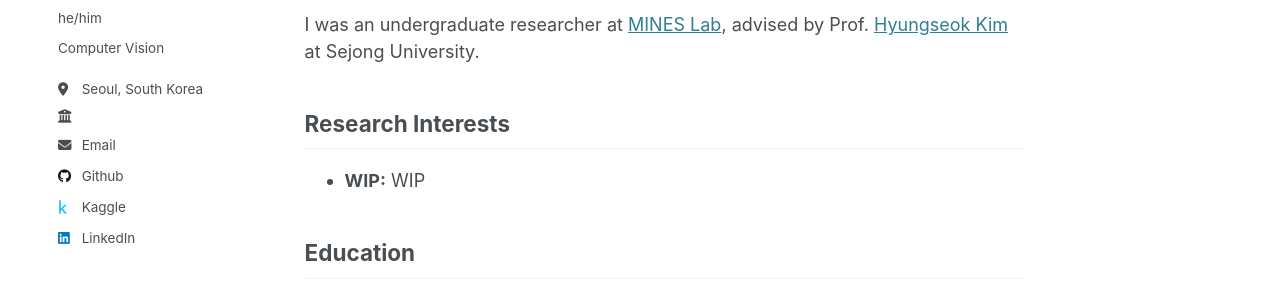
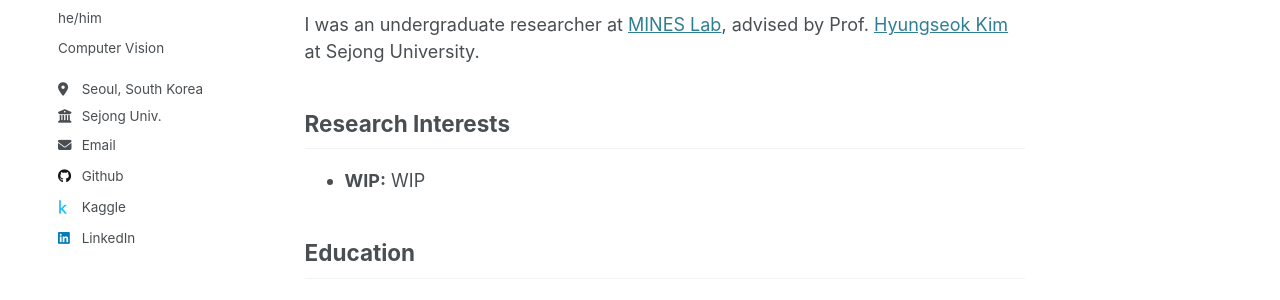
Before and after one commit to lDMDiamondl/lDMDiamondl.github.io, a Jekyll site: the page built from _pages/about.md, in a window 1280 px wide. Shown: the part 283-583 px from the top of the page. Built offline with Jekyll 4.4.1, drawn with Linux system fonts in a browser that asks for light colours.

Commit message:
Update _config.yml

```diff
--- a/_config.yml
+++ b/_config.yml
@@ -26,7 +26,7 @@ author:
   pronouns         : "he/him"
   bio              : "Computer Vision"
   location         : "Seoul, South Korea"
-  employer         : ""
+  employer         : "Sejong Univ."
   uri              : #
   email            : "k2i123@naver.com"
 
```
